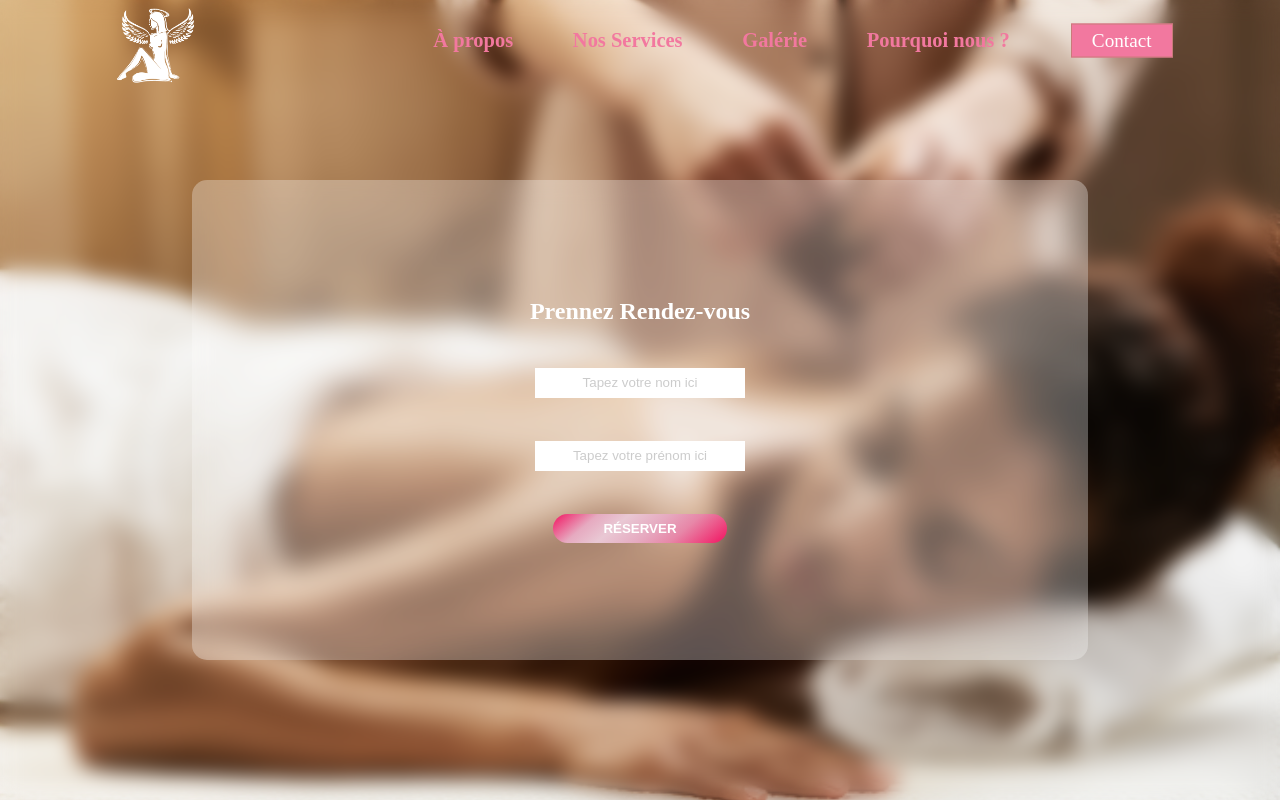
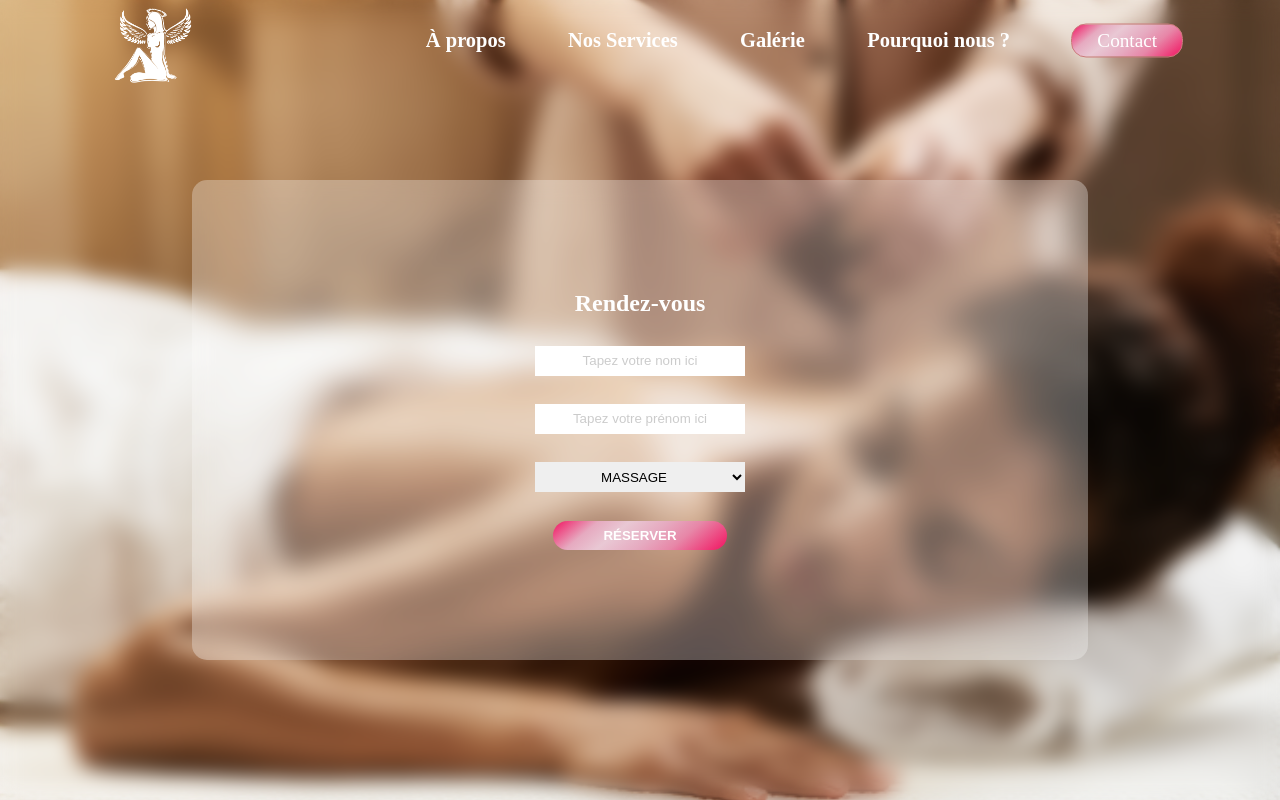
Before and after one commit to A-ArthurKing/A-ArthurKing.github.io, a PHP site: page /rdv.html in a window 1280 px wide. Run offline with PHP 8.4, Linux system fonts and the light colour scheme; some libraries are stand-ins or nearby versions.

Commit message:
Dépot 23 avec quelques modification au niveau de la page formulaire

```diff
--- a/css/rdv.css
+++ b/css/rdv.css
@@ -63,9 +63,7 @@ Nav {
     transition: background-color 0.5s ease, height 0.5s ease;
 }
 
-.scroll {
-    background-color: aliceblue;
-}
+
 
 #logo {
     border-radius: 50px;
@@ -99,7 +97,7 @@ nav ul li a {
     font-weight: lighter;
     font-size: 1.6vw;
     transition: all 0.3;
-    color: #F2789F;
+    color: white;
     font-weight: bold;
     transition: all 0.5s ease-out;
 }
@@ -111,20 +109,23 @@ nav ul li a:hover {
 
 nav button {
     font-family: Bell MT;
-    padding: 5px 20px;
+    padding: 5px 25px;
     cursor: pointer;
-    background-color: #F2789F;
+    background: rgb(242, 18, 96);
+    background: linear-gradient(140deg, rgba(242, 18, 96, 1) 0%, rgba(230, 170, 192, 1) 22%, rgba(233, 200, 212, 1) 37%, rgba(230, 170, 192, 1) 56%, rgba(231, 135, 168, 1) 72%, rgba(242, 18, 96, 1) 100%);
+
     border: 2px solid;
     color: white;
     font-size: 1.5vw;
     transition: all 0.6s ease-in-out;
     border: 1px solid rgb(202, 122, 122);
+    border-radius: 15px;
 }
 
 nav button:hover {
-    background-color: white;
-    color: #e6aac1;
-    border: 1px solid #F2789F;
+    color: white;
+    transition: all 0.3s ease-in-out;
+    box-shadow: 0 0 10px 5px white;
 }
 
 .menu-hamburger {
@@ -192,7 +193,7 @@ nav button:hover {
     justify-content: space-around;
     flex-direction: column;
     height: 60%;
-    width: 80%;
+    width: 85%;
     margin: auto;
     border-radius: 15px;
 
@@ -200,6 +201,7 @@ nav button:hover {
 
 .elementform h2 {
     color: white;
+    text-align: center;
 }
 
 #firstnameuser {
@@ -209,6 +211,12 @@ nav button:hover {
 }
 
 #lastnameuser {
+    width: 210px;
+    height: 30px;
+    text-align: center;
+}
+
+#soinsuser {
     width: 210px;
     height: 30px;
     text-align: center;
--- a/css/rdv.responsive.css
+++ b/css/rdv.responsive.css
@@ -51,7 +51,6 @@
         right: 40px;
         font-size: 4.5vh;
         color: white;
-
     }
 
     .nav-links {
@@ -101,7 +100,6 @@
     #logo img {
         width: 13vw;
         height: 13vw;
-        padding-top: 5px;
     }
 
     .mobile-menu {
--- a/rdv.html
+++ b/rdv.html
@@ -40,10 +40,14 @@
         <form>
             <div class="formulaire">
                 <div class="elementform">
-                    <h2>Prennez Rendez-vous</h2>
+                    <h2> Rendez-vous</h2>
                     <input type="text" placeholder="Tapez votre nom ici" id="firstnameuser">
                     <input type="text" placeholder="Tapez votre prénom ici" id="lastnameuser">
-
+                    <select name="SOIN" id="soinsuser">
+                        <option>MASSAGE</option>
+                        <option>ÉPILATION</option>
+                        <option>VISAGE</option>
+                    </select>
                     <input type="button" id="" class="btnreserver" value="RÉSERVER">
                 </div>
             </div>
```
